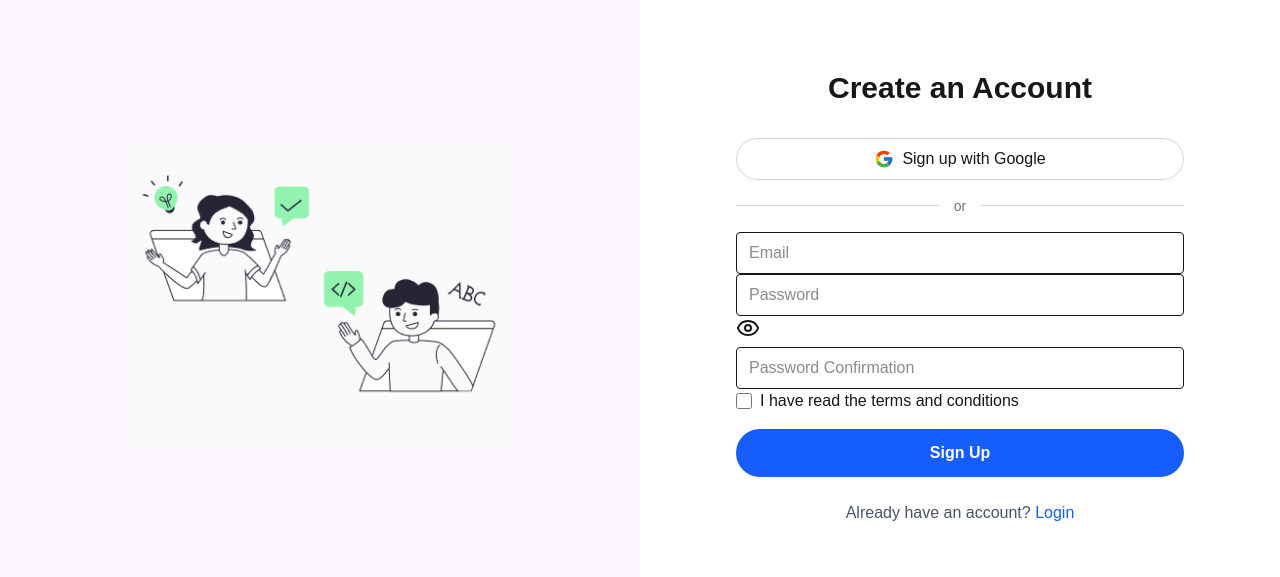
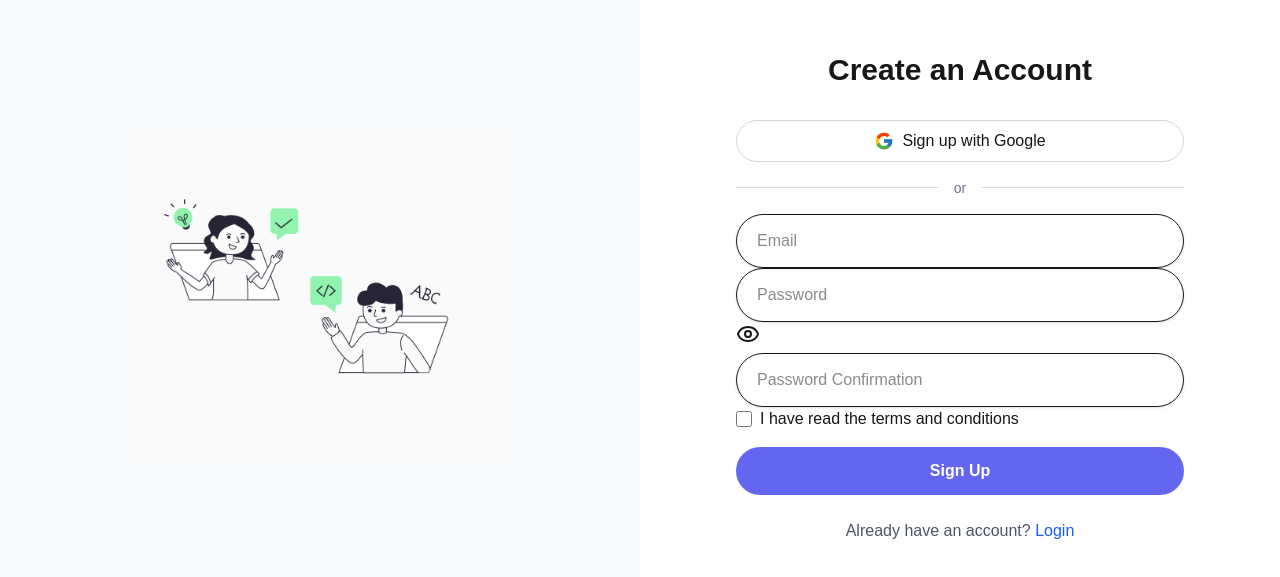
Before and after one commit to HannaKru/skillingit, a Next.js app: page / in a window 1280 px wide. Shown: the part 103-680 px from the top of the page. Built offline with nearby package versions, Linux system fonts and the light colour scheme; no server answers.

Commit message:
registrationForm

```diff
--- a/middleware.ts
+++ b/middleware.ts
@@ -10,6 +10,6 @@ export function middleware (request: NextRequest){
         return NextResponse.redirect(new URL('/LoginPage', request.url))
 
     }
-    return NextResponse.next;
+    return NextResponse.next();
 
 }
--- a/src/app/registration/RegistrationPage.tsx
+++ b/src/app/registration/RegistrationPage.tsx
@@ -1,10 +1,12 @@
 import RegistrationForm from "@/components/RegistrationForm";
 export default function RegistrationPage() {
     return(
-        <div className= "min-h-screen flex">
+        <div className= "min-h-screen flex bg-white">
             {/* left side*/}
-            <div className="w-1/2 bg-purple-50 flex items-center justify-center">
-                <img src="/images/skillingItLoginIllustration.png" alt="regiser illustration" className="w-96"/>
+            <div className=" hidden lg:flex w-1/2 bg-[#f8fafc]  items-center justify-center p-12">
+                <div className="relative">
+                    <img src="/images/SKLITSignUp.png" alt="regiser illustration" className="w-96"/>
+                </div>
             </div>
 
             {/* right side */}
--- a/src/components/RegistrationForm.tsx
+++ b/src/components/RegistrationForm.tsx
@@ -2,7 +2,7 @@
 import React, {ReactElement, useState} from "react";
 import {Eye, EyeOff} from 'lucide-react';
 import {FcGoogle} from 'react-icons/fc'
-import {createUserWithEmailAndPassword, signInWithPopup, GoogleAuthProvider} from 'firebase/auth'
+import {createUserWithEmailAndPassword, signInWithPopup, GoogleAuthProvider, sendEmailVerification} from 'firebase/auth'
 import {auth} from '@/lib/firebase'
 import { useRouter } from 'next/navigation'
 
@@ -122,27 +122,49 @@ export default function RegistrationForm(): React.ReactElement {
         setLoading (true);
         setFirebaseError("");
         try{
-            await createUserWithEmailAndPassword(
+            const userCredential= await createUserWithEmailAndPassword(
                 auth,
                 form.email,
                 form.password
             );
+
+            const user = userCredential.user;
+
+            await sendEmailVerification (user, {
+                url: `${window.location.origin}/login?verified=true`,
+                handleCodeInApp: true
+            });
+
+            console.log("Verification email sent to:", user.email);
+
             //success - forward to next page
-            router.push('/ValidateEmail');
+            router.push('/validate-email');
         }
         catch (error: any){
             console.error(error);
+
+            let errorMessage = "There was an error during registration, please try again.";
+
             //taking care of specific firebase errors
             switch (error.code){
                 case 'auth/email-already-in-use':
-                    setFirebaseError("Email already exists");
+                    errorMessage="Email already exists";
                     break;
                 case 'auth/weak-password':
-                    setFirebaseError("The password is too weak");
+                    errorMessage="The password is too weak";
                     break;
-                default:
-                    setFirebaseError("There was an error during the registration, please try again");
+                case 'auth/invalid-email':
+                    errorMessage="Email address is invalid";
+                    break;
+                case 'auth/operation-not-allowed':
+                    errorMessage="There was an error during registration, please try again."
+                    break;
+                case 'auth/user-disabled':
+                    errorMessage="User is disabled"
+                    break;
+
             }
+            setFirebaseError(errorMessage);
         }
         finally {
             setLoading(false);
@@ -154,7 +176,7 @@ export default function RegistrationForm(): React.ReactElement {
         const provider = new GoogleAuthProvider();
         try {
             await signInWithPopup(auth, provider);
-            await router.push('/ValidateEmail');
+            router.push('/ValidateEmail');
         }
         catch (error) {
             console.error(error);
@@ -187,7 +209,7 @@ export default function RegistrationForm(): React.ReactElement {
             </div>
             <form className="space-y-4" onSubmit={handleFormSubmit}>
                 <div className="input-group flex flex-col">
-                    <div className="input-group relative">
+                    <div className="input-group relative ">
 
                         <input
                             type="email"
@@ -195,13 +217,13 @@ export default function RegistrationForm(): React.ReactElement {
                             placeholder="Email"
                             value={form.email}
                             onChange={handleOnChange}
-                            className="w-full border px-3 py-2 rounded"
+                            className="w-full border px-5 py-3.5 rounded-full shadow"
                             required />
 
                         {errors.email && (<p className="text-small text-red-700 mt-2">{errors.email}</p>)}
                     </div>
 
-                    <div className="input-group relative">
+                    <div className="input-group relative ">
 
                         <input
                             type= {showPassword? "text":"password"}
@@ -209,7 +231,7 @@ export default function RegistrationForm(): React.ReactElement {
                             placeholder="Password"
                             value={form.password}
                             onChange={handleOnChange}
-                            className="w-full border px-3 py-2 rounded"
+                            className="w-full border py-3.5 px-5 rounded-full shadow "
                             required />
 
                         <button
@@ -220,14 +242,14 @@ export default function RegistrationForm(): React.ReactElement {
                         {errors.password && (<p className="text-small text-red-700 mt-2">{errors.password}</p>)}
                     </div>
 
-                    <div className="input-group relative">
+                    <div className="input-group relative ">
                         <input
                             type ={showPassword? "text":"password"}
                             name="password_confirmation"
                             placeholder="Password Confirmation"
                             value={form.password_confirmation}
                             onChange={handleOnChange}
-                            className="w-full border px-3 py-2 rounded"
+                            className="w-full border px-5 py-3.5 rounded-full shadow"
                             required />
 
                         {errors.password_confirmation && (<p className="text-sm text-red-700 mt-2">{errors.password_confirmation}</p>)}
@@ -260,7 +282,7 @@ export default function RegistrationForm(): React.ReactElement {
 
 
                 <div className="input-group relative">
-                    <button type="submit" className="w-full bg-blue-600 hover:bg-blue-700 text-white font-semibold py-3 px-4 rounded-full transition-colors">
+                    <button type="submit" className="w-full bg-[#6366f1] hover:bg-blue-700 text-white font-semibold py-3 px-4 rounded-full transition-colors">
                         {loading ? "Signing Up" : "Sign Up"}
                     </button>
 
```
Also changed, not shown: public/images/SKLITSignUp.png (added).
